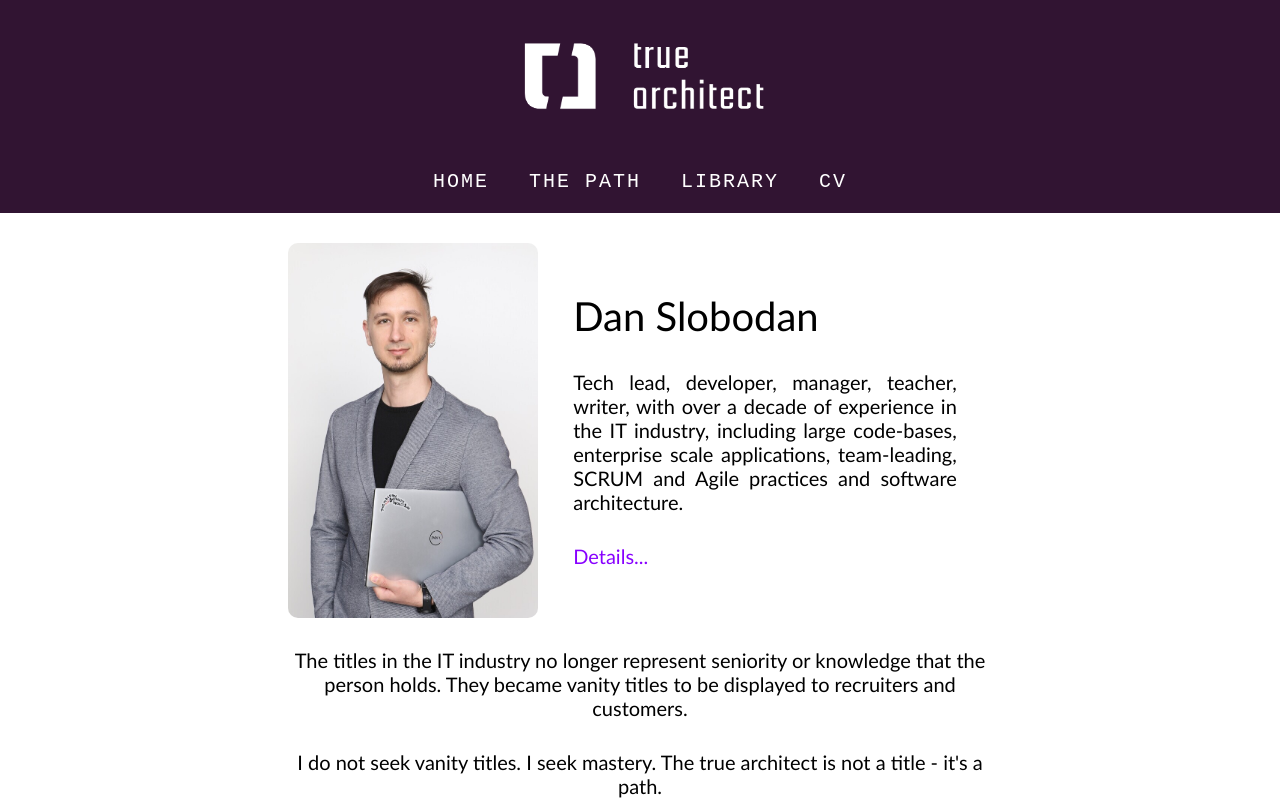
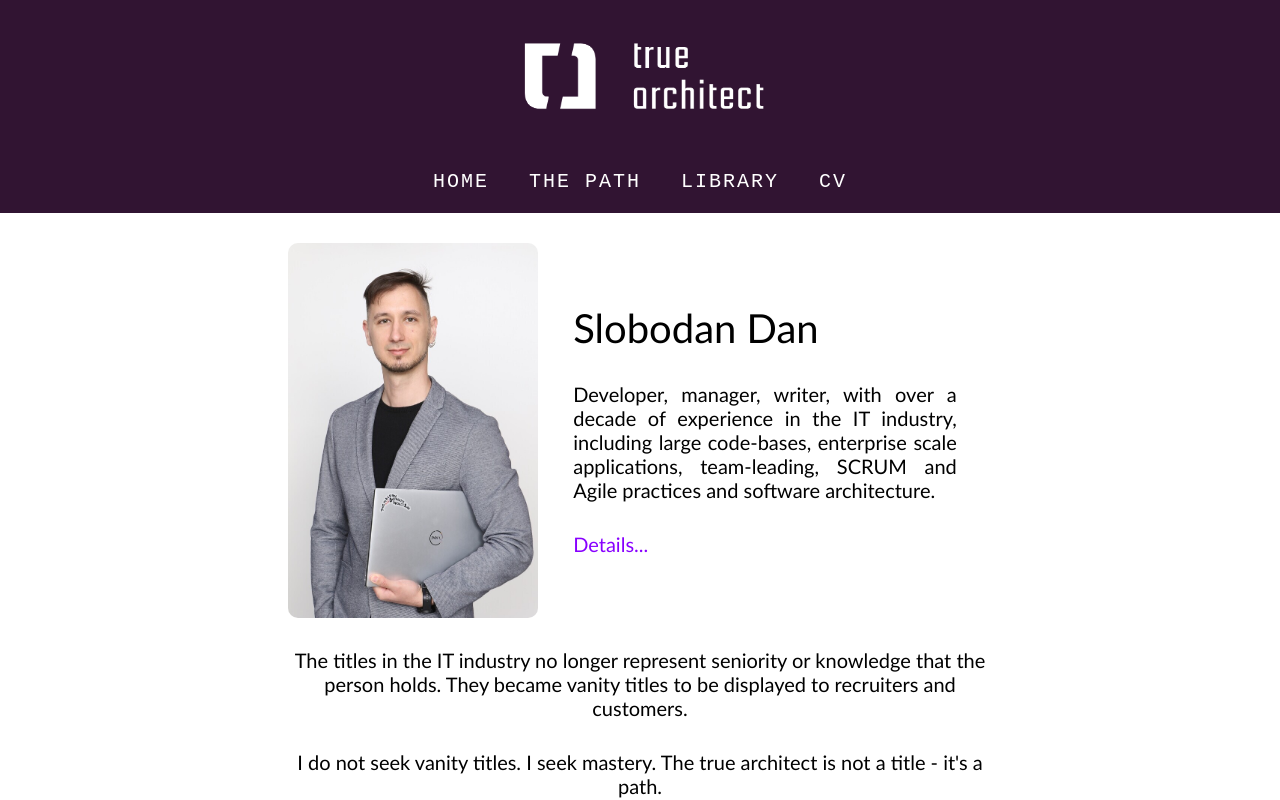
Before and after one commit to danslobodan/personalwebsite, a Next.js app: page / in a window 1280 px wide. Shown: the top 800 px of the page. Built offline with nearby package versions, Linux system fonts and the light colour scheme.

Commit message:
Changed contact info description and skills.

```diff
--- a/components/cv/ContactInfo.tsx
+++ b/components/cv/ContactInfo.tsx
@@ -8,8 +8,8 @@ const ContactInfo: React.FC = () => {
             <ul style={{ listStyle: "none" }}>
                 <Contact
                     key="email"
-                    link="mailto:danastroman@gmail.com"
-                    text="danastroman@gmail.com"
+                    link="mailto:slobodan.s.dan@gmail.com"
+                    text="slobodan.s.dan@gmail.com"
                 >
                     <Mail />
                 </Contact>
--- a/components/cv/Skills.tsx
+++ b/components/cv/Skills.tsx
@@ -46,7 +46,7 @@ const techSkills: string[] = [
     "NodeJs",
     "Express",
     "Unity",
-    ".NET Framework",
+    ".NET",
     "MongoDb",
     "SQL Server",
     "Azure",
--- a/pages/index.tsx
+++ b/pages/index.tsx
@@ -12,7 +12,11 @@ export default function Home() {
                 <title>The True Architect</title>
                 <meta
                     name="description"
-                    content="Slobodan Dan, highly experienced software developer in game and web development."
+                    content="Slobodan Dan, with over a decade of
+                    experience in the IT industry, including large
+                    code-bases, enterprise scale applications,
+                    team-leading, SCRUM and Agile practices and software
+                    architecture."
                 />
                 <meta
                     name="viewport"
@@ -28,13 +32,13 @@ export default function Home() {
                         alt="Potrait with laptop"
                     />
                     <div className={styles.introTextContainer}>
-                        <div className={styles.introName}>Dan Slobodan</div>
+                        <div className={styles.introName}>Slobodan Dan</div>
                         <p className={styles.introText}>
-                            Tech lead, developer, manager, teacher, writer, with
-                            over a decade of experience in the IT industry,
-                            including large code-bases, enterprise scale
-                            applications, team-leading, SCRUM and Agile
-                            practices and software architecture.
+                            Developer, manager, writer, with over a decade of
+                            experience in the IT industry, including large
+                            code-bases, enterprise scale applications,
+                            team-leading, SCRUM and Agile practices and software
+                            architecture.
                         </p>
                         <Link href="/cv">Details...</Link>
                     </div>
```
Also changed, not shown: pages/tenets.tsx (+7 -5 lines), public/profile.JPG (added).
